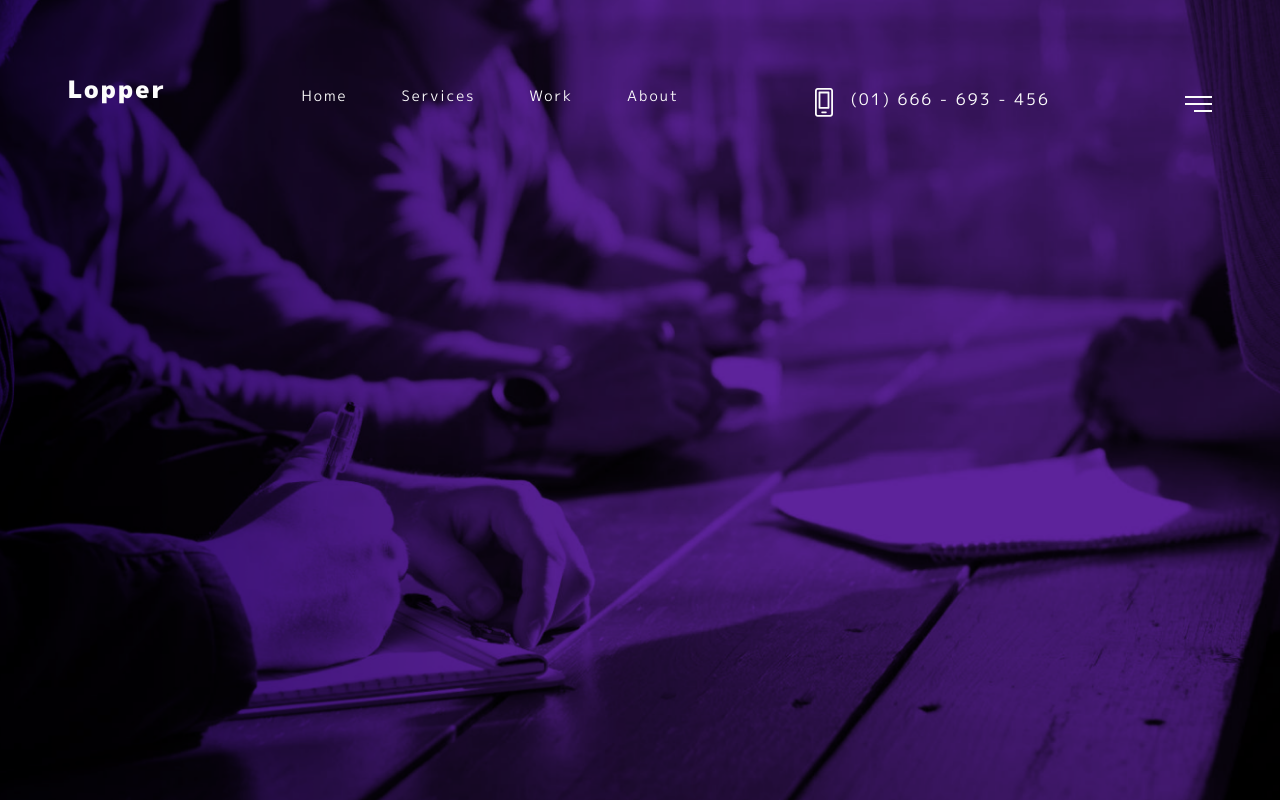
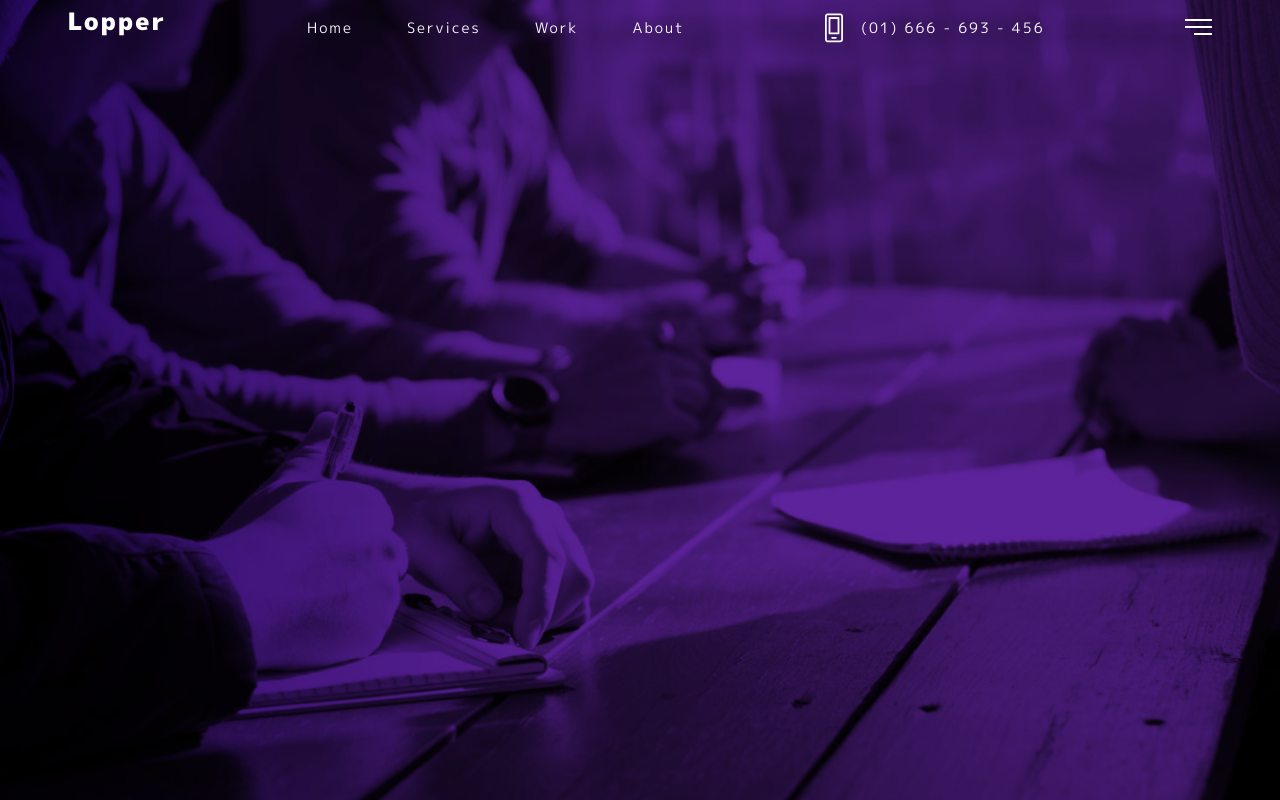
Before and after one commit to DimaMakarenko/Lopper, a React (Create React App) app: page /home in a window 1280 px wide. Built offline with nearby package versions, Linux system fonts and the light colour scheme.

Commit message:
NavBar: css-modules, styles

```diff
--- a/package.json
+++ b/package.json
@@ -11,6 +11,7 @@
     "connected-react-router": "^6.6.1",
     "eslint-config-airbnb": "^18.0.1",
     "node-sass": "^4.13.1",
+    "prop-types": "^15.7.2",
     "react": "^16.12.0",
     "react-dom": "^16.12.0",
     "react-redux": "^7.1.3",
--- a/src/components/Header/Header.jsx
+++ b/src/components/Header/Header.jsx
@@ -4,12 +4,12 @@ import React from 'react';
 import NavBar from 'components/NavBar/NavBar';
 // styles
 // import classNames from 'classnames/bind';
-import styles from './styles.scss';
+// import styles from './styles.scss';
 
 const Header = () => {
   return (
     <header className="header">
-      <NavBar />
+      <NavBar isWhite={false} />
     </header>
   );
 };
--- a/src/components/NavBar/NavBar.jsx
+++ b/src/components/NavBar/NavBar.jsx
@@ -1,46 +1,48 @@
 import React from 'react';
+// proptypes
+import PropTypes from 'prop-types';
 // routing
 import { Link } from 'react-router-dom';
 // styles
 import classNames from 'classnames/bind';
-import phoneIco from 'image/phone.svg';
-import styles from './styles.scss';
-// image
+import phoneIcoBlack from 'image/phone-black.svg';
+import phoneIcoWhite from 'image/phone.svg';
+import styles from './styles.module.scss';
+
 const cn = classNames.bind(styles);
+const { navBar, logo, navBarWhite, menuItem, burgerIcon, burger, phone, burgerIconWhite } = styles;
 
 const NavBar = ({ isWhite }) => {
   return (
-    <div
-      className={cn('container nav-bar', {
-        isWhite
-      })}
-    >
-      <div className="logo">Lopper</div>
-      <nav className={cn('menu', { isWhite } && 'menu-white')}>
-        <Link to="/home" className="menu-item">
+    <div className={cn('container', { navBar }, isWhite && navBarWhite)}>
+      <div className={logo}>Lopper</div>
+      <nav>
+        <Link to="/home" className={menuItem}>
           Home
         </Link>
-        <Link to="/services" className="menu-item">
+        <Link to="/services" className={menuItem}>
           Services
         </Link>
-        <Link to="/work" className="menu-item">
+        <Link to="/work" className={menuItem}>
           Work
         </Link>
-        <Link to="/about" className="menu-item">
+        <Link to="/about" className={menuItem}>
           About
         </Link>
       </nav>
-      <div className="phone">
-        <div className="phone-image">
-          <img src={phoneIco} alt="phone" />
-        </div>
-        <div className="phone-number">(01) 666 - 693 - 456</div>
+      <div className={phone}>
+        <img src={isWhite ? phoneIcoWhite : phoneIcoBlack} alt="phone" />
+        <div>(01) 666 - 693 - 456</div>
       </div>
-      <div className="burger">
-        <span className={cn('burger-icon', { isWhite } && 'burger-white')} />
+      <div className={burger}>
+        <span className={cn({ burgerIcon }, isWhite && burgerIconWhite)} />
       </div>
     </div>
   );
 };
 
+NavBar.propTypes = {
+  isWhite: PropTypes.bool.isRequired
+};
+
 export default NavBar;
--- a/src/components/NavBar/styles.scss
+++ b/src/components/NavBar/styles.module.scss
@@ -1,17 +1,20 @@
 @import "style/variables";
 
-.nav-bar{
+.navBar{
   color: $accentColor2;
-  letter-spacing: 2px;
   display: flex;
   justify-content: space-between;
   align-items: flex-end;
-  padding-top: 68px;
+  margin-bottom: 40px;
+  font-weight: 800;
+  font-size: 14.4px;
+  line-height: 30px;
+  letter-spacing: 2px;
   a{
     color: $accentColor2;
   }
 }
-.isWhite{
+.navBarWhite{
   color: $white;
   a{
     color: $white;
@@ -23,57 +26,23 @@
   line-height: 43px;
 }
 .menu{
-  display: flex;
-  justify-content: space-between;
-  font-weight: 800;
-  font-size: 14.4px;
-  line-height: 30px;
+
 }
-
-.menu-item{
+.menuItem{
   margin-right: 54px;
-  position: relative;
   &:last-child{
     margin-right: 0;
   }
-  &:hover {
-    &:after{
-      content: "";
-      position: absolute;
-      height: 1px;
-      width: 80%;
-      background-color: $accentColor2;
-      left: 10%;
-      bottom: 0;
-    }
-  }
-}
-.menu-white{
-  a{
-    &:hover{
-      &:after{
-        background-color: $white;
-      }
-    }
-  }
-
-}
-.phone{
-  display: flex;
-}
-.phone-image{
-  position: absolute;
-}
-.phone-number{
-  margin-left: 36px;
 }
 .burger{
-  height: 100%;
+  margin-bottom: 15px;
+  cursor: pointer;
 }
-.burger-icon{
+.burgerIcon{
+  display: block;
   background-color:$accentColor2;
-  display: inline-block;
   position: relative;
+  align-items: center;
   width: 27px;
   height: 2px;
   &:after, &:before{
@@ -91,11 +60,16 @@
     right: 0;
     top: 7px;
   }
-
 }
-.burger-white{
+.burgerIconWhite{
   background-color:$white;
   &:before,  &:after{
     background-color:$white;
   }
 }
+.phone{
+ display: flex;
+  img{
+    margin-right: 18px;
+  }
+}
```
Also changed, not shown: .eslintrc.json.
